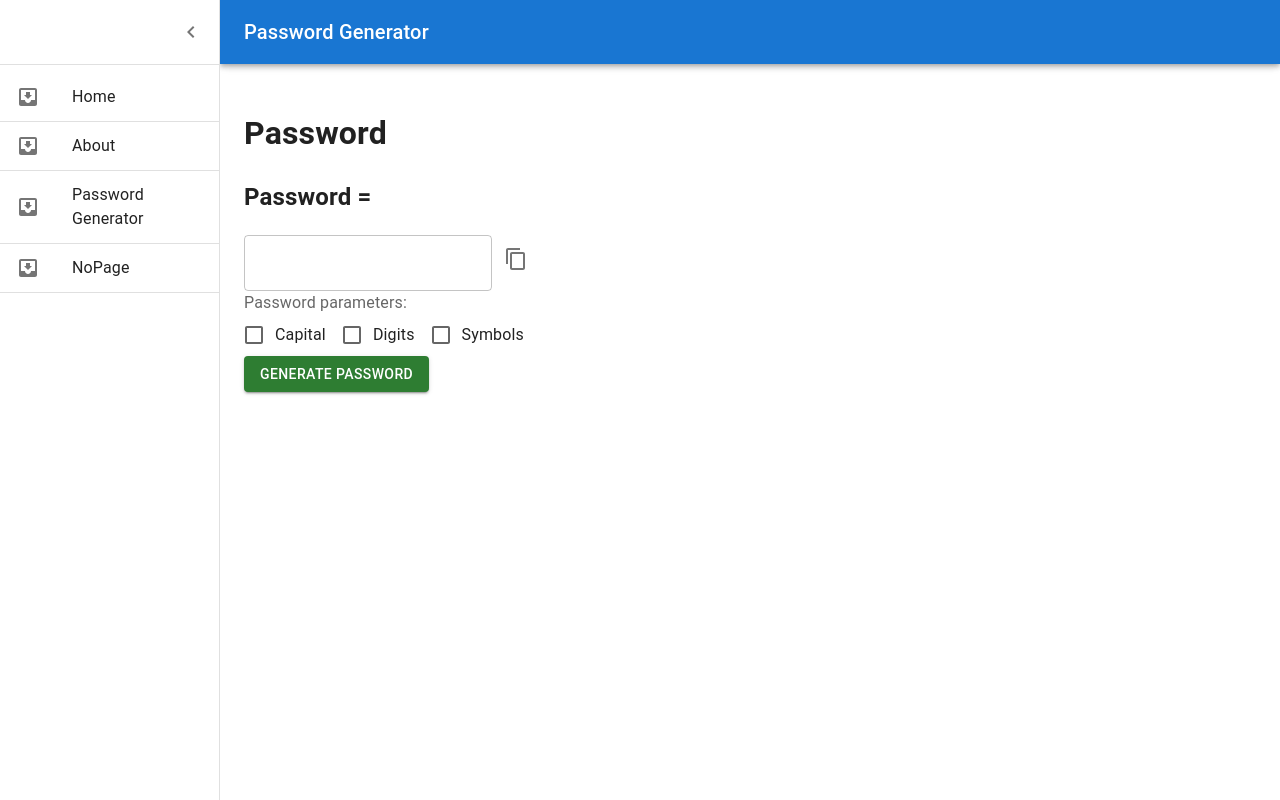
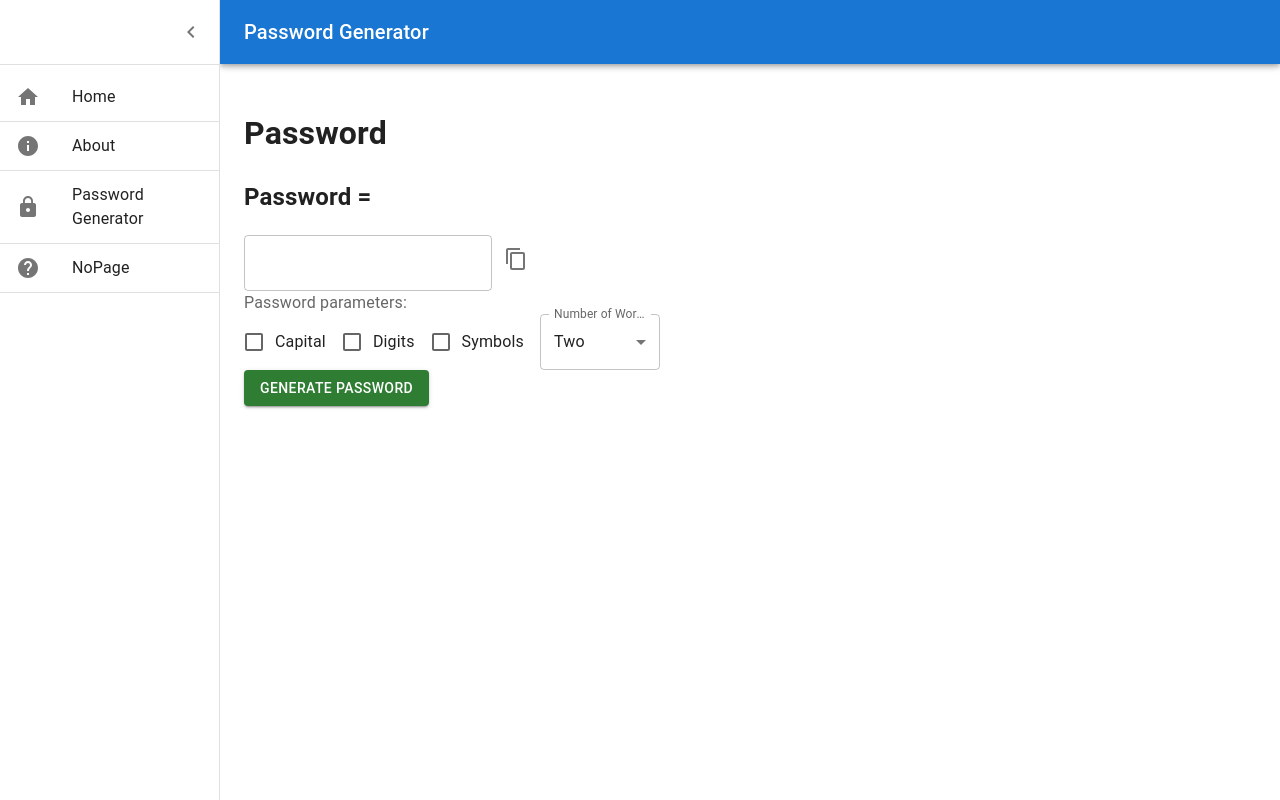
Before and after one commit to zach-gilbert/zach-react-app, a React (Create React App) app: page /passwordgenerator in a window 1280 px wide. Both pictures are taken after a click on the button 32 px from the left and 32 px from the top of the page. Built offline with nearby package versions, Linux system fonts and the light colour scheme.

Commit message:
Update to Password Generation - Added number of words select component - Added new icons to the navigation sidebar - Added a few new words to wordlist.txt

```diff
--- a/src/components/AppBarNavigation.js
+++ b/src/components/AppBarNavigation.js
@@ -15,7 +15,10 @@ import ChevronRightIcon from '@mui/icons-material/ChevronRight';
 import ListItemButton from '@mui/material/ListItemButton';
 import ListItemIcon from '@mui/material/ListItemIcon';
 import ListItemText from '@mui/material/ListItemText';
-import InboxIcon from '@mui/icons-material/MoveToInbox';
+import HomeIcon from '@mui/icons-material/Home';
+import LockIcon from '@mui/icons-material/Lock';
+import InfoIcon from '@mui/icons-material/Info';
+import HelpIcon from '@mui/icons-material/Help';
 import {Link, Route, Routes} from "react-router-dom";
 import Home from "./Home";
 import About from "./About";
@@ -159,28 +162,28 @@ const NavigationDrawerLeft = () => {
                 <List>
                     <ListItemButton component={Link} to="/" onClick={() => setPage(HOME)}>
                         <ListItemIcon>
-                            <InboxIcon />
+                            <HomeIcon />
                         </ListItemIcon>
                         <ListItemText primary="Home" />
                     </ListItemButton>
                     <Divider />
                     <ListItemButton component={Link} to="/about" onClick={() => setPage(ABOUT)}>
                         <ListItemIcon>
-                            <InboxIcon />
+                            <InfoIcon />
                         </ListItemIcon>
                         <ListItemText primary="About" />
                     </ListItemButton>
                     <Divider />
                     <ListItemButton component={Link} to="/passwordgenerator" onClick={() => setPage(PASSWORD_GENERATOR)}>
                         <ListItemIcon>
-                            <InboxIcon />
+                            <LockIcon />
                         </ListItemIcon>
                         <ListItemText primary="Password Generator" />
                     </ListItemButton>
                     <Divider />
                     <ListItemButton component={Link} to="/nopage" onClick={() => setPage(NO_PAGE)}>
                         <ListItemIcon>
-                            <InboxIcon />
+                            <HelpIcon />
                         </ListItemIcon>
                         <ListItemText primary="NoPage" />
                     </ListItemButton>
--- a/src/components/PasswordGen.js
+++ b/src/components/PasswordGen.js
@@ -1,9 +1,19 @@
 import * as React from 'react';
 import {generatePassword} from "../utils/PasswordGenUtil.js";
 import wordList from "../utils/wordlist.txt";
-import {Button, Checkbox, FormControlLabel, FormGroup, FormLabel, IconButton, TextField} from "@mui/material";
+import {
+    Button,
+    Checkbox,
+    FormControl,
+    FormControlLabel,
+    FormGroup,
+    FormLabel,
+    IconButton, InputLabel, MenuItem, Select,
+    TextField
+} from "@mui/material";
 import ContentCopyIcon from '@mui/icons-material/ContentCopy';
 import Tooltip from '@mui/material/Tooltip';
+import Box from "@mui/material/Box";
 
 class PasswordGen extends React.Component {
 
@@ -15,6 +25,7 @@ class PasswordGen extends React.Component {
             boolCapital: false, // boolean to add capitals
             boolDigit: false, // boolean to add digits
             boolSymbol: false, // boolean to add symbols
+            numberOfWords: 2 // Number of words to generate
         }
         this.handleClick = this.handleClick.bind(this)
     }
@@ -41,9 +52,16 @@ class PasswordGen extends React.Component {
         }
     }
 
-    /** Onclick btn **/
+    /** Onclick btn for password generation **/
     handleClick() {
         this.selectWords()
+    }
+
+    /** Select menu change event handling **/
+    handleChange = (event) => {
+        this.setState({
+            numberOfWords: event.target.value
+        })
     }
 
     /**
@@ -54,7 +72,7 @@ class PasswordGen extends React.Component {
      * called by handeClick()
      */
     selectWords() {
-        let selectedWordsArr = generatePassword(this.state.totalWordList, 3,
+        let selectedWordsArr = generatePassword(this.state.totalWordList, this.state.numberOfWords,
             this.state.boolCapital, this.state.boolDigit, this.state.boolSymbol)
 
         this.setState({
@@ -124,6 +142,22 @@ class PasswordGen extends React.Component {
                             this.setState({boolSymbol: !this.state.boolSymbol})
                         }}
                     />
+                    <Box sx={{ minWidth: 120 }}>
+                        <FormControl fullWidth>
+                            <InputLabel id="select-label">Number of Words</InputLabel>
+                            <Select
+                                labelId="select-label"
+                                id="simple-select"
+                                value={this.state.numberOfWords}
+                                label="Number of Words"
+                                onChange={this.handleChange}
+                            >
+                                <MenuItem value={1}>One</MenuItem>
+                                <MenuItem value={2}>Two</MenuItem>
+                                <MenuItem value={3}>Three</MenuItem>
+                            </Select>
+                        </FormControl>
+                    </Box>
                 </FormGroup>
 
                 {/* Generate password button */}
--- a/src/utils/PasswordGenUtil.js
+++ b/src/utils/PasswordGenUtil.js
@@ -11,7 +11,7 @@ function getWords(wordListData, numberOfWords) {
     let randomLine = 1 // int of a line to be read
     let selectedNumbers = [] // Array of numbers already selected
     let min = 1 // minimum number of words in txt file
-    let max = 4651 // maximum number of words in txt file
+    let max = 4661 // maximum number of words in txt file
 
     wordListData = wordListData.split("\n") // Split the word by line
 
```
Also changed, not shown: src/utils/wordlist.txt.
